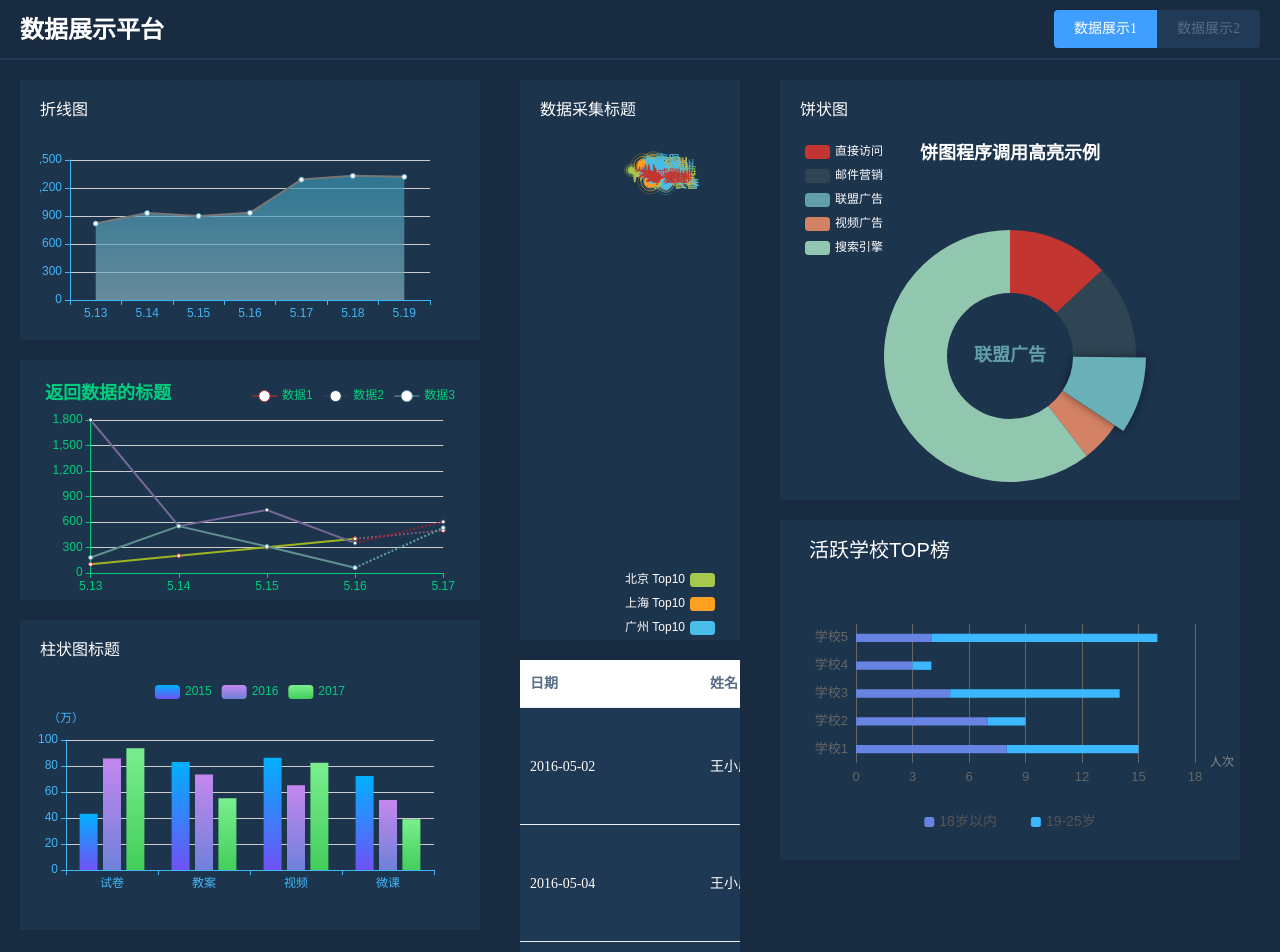
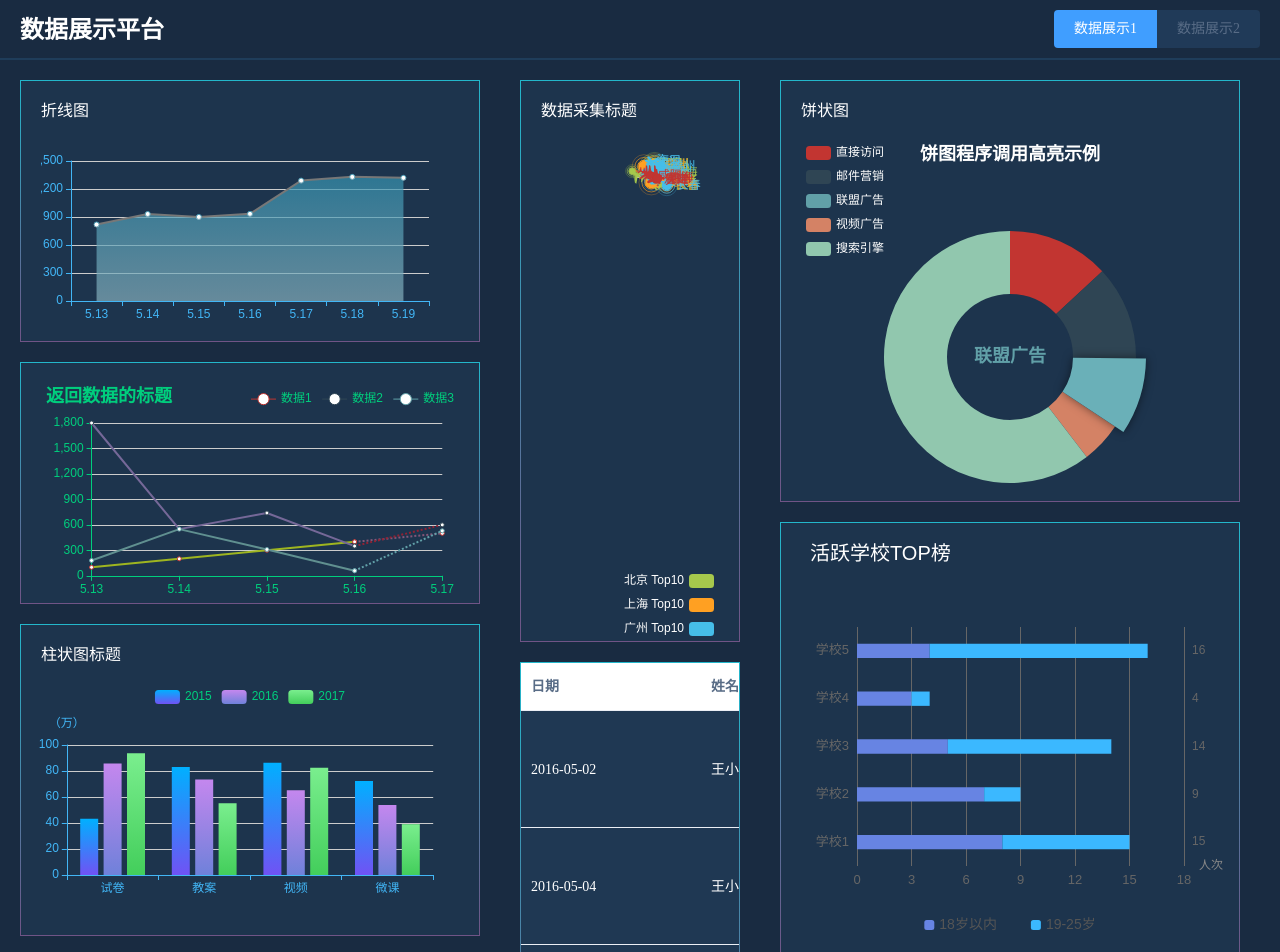
Before and after one commit to lijiahui-web/vue-echarts, a Vue app: page /#/dataIndex in a window 1280 px wide. Shown: the top 952 px of the page. Built offline with nearby package versions, Linux system fonts and the light colour scheme.

Commit message:
增加边框渐变色&&修改地图背景色&&横向柱状图展示数据

```diff
--- a/src/views/dataIndex/components/barChart2.vue
+++ b/src/views/dataIndex/components/barChart2.vue
@@ -46,7 +46,7 @@ export default {
           top: 104,
           left: 76,
           bottom: 97,
-          right: 45
+          right: 55
         },
         legend: {
           data: ['18岁以内', '19-25岁'],
@@ -118,7 +118,7 @@ export default {
             color: '#666'
           }
         },
-        yAxis: {
+        yAxis: [{
           type: 'category',
           splitLine: {
             show: false
@@ -134,7 +134,26 @@ export default {
             color: '#666'
           },
           data: ['学校1', '学校2', '学校3', '学校4', '学校5']
-        },
+        },{
+          show: true,
+          inverse: true,
+          data: ['16','4','14','9','15'],
+          axisLabel: {
+            textStyle: {
+              fontSize:12,
+              color: '#666',
+            },
+          },
+          axisLine: {
+            show: false
+          },
+          splitLine: {
+            show: false
+          },
+          axisTick: {
+            show: false
+          },
+        }],
         series: [{
           name: '18岁以内',
           type: 'bar',
@@ -146,7 +165,21 @@ export default {
           type: 'bar',
           stack: 'a',
           barWidth: '30%',
-          data: ['7', '2', '9', '1', '12']
+          data: ['7', '2', '9', '1', '12'],
+          // label: {
+          //   normal: {
+          //     show: true,
+          //     position: 'right',
+          //     // distance: 10,
+          //     formatter: function(param) {
+          //       return param.value
+          //     },
+          //     textStyle: {
+          //       color: '#000000',
+          //       fontSize: '16'
+          //     }
+          //   }
+          // }
         }]
       }
       myChart.setOption(options)
@@ -157,6 +190,6 @@ export default {
 <style lang="scss" scoped>
 #barChart2{
   width: 100%;
-  height: 340px;
+  height: 440px;
 }
 </style>
--- a/src/views/dataIndex/components/chinaMap.vue
+++ b/src/views/dataIndex/components/chinaMap.vue
@@ -213,11 +213,11 @@ export default {
           roam: true,
           itemStyle: {
             normal: {
-              areaColor: '#323c48',
-              borderColor: '#404a59'
+              areaColor: '#555555', //背景颜色
+              borderColor: '#404a59'  //分割线颜色
             },
             emphasis: {
-              areaColor: '#2a333d'
+              areaColor: '#2a333d'  //高亮区域背景色
             }
           }
         },
--- a/src/views/dataIndex/index.vue
+++ b/src/views/dataIndex/index.vue
@@ -41,6 +41,9 @@ export default {
   .chartComponent{
     margin: 20px;
     background: #1d344d;
+    border:1px transparent solid;
+    border-image:linear-gradient(to top,#705486,#23b7cb) 1 10;
+    border-radius: 5px;
     .el-header{
       text-align: left;
     }
```
Also changed, not shown: src/assets/image/demo1.png.
